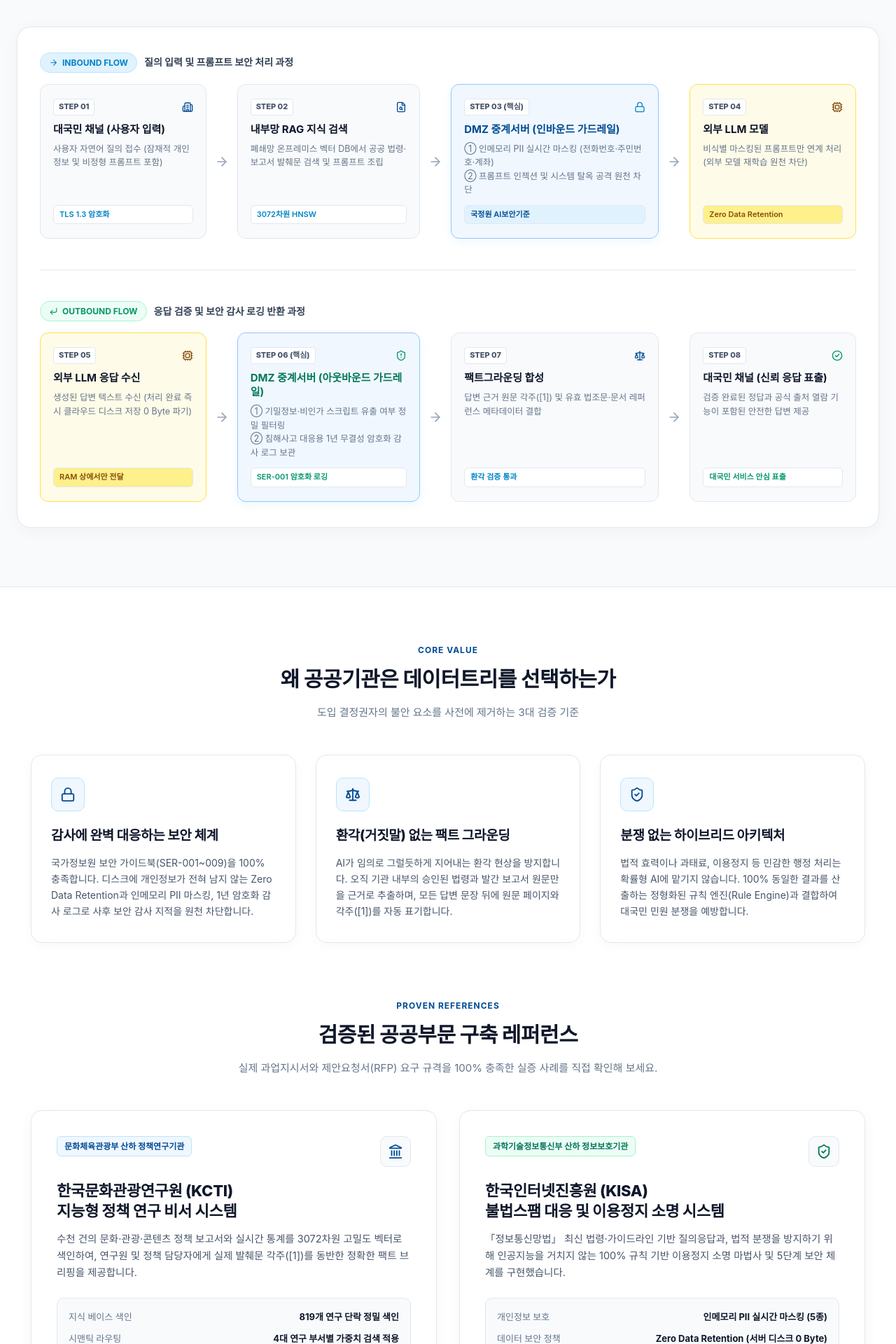
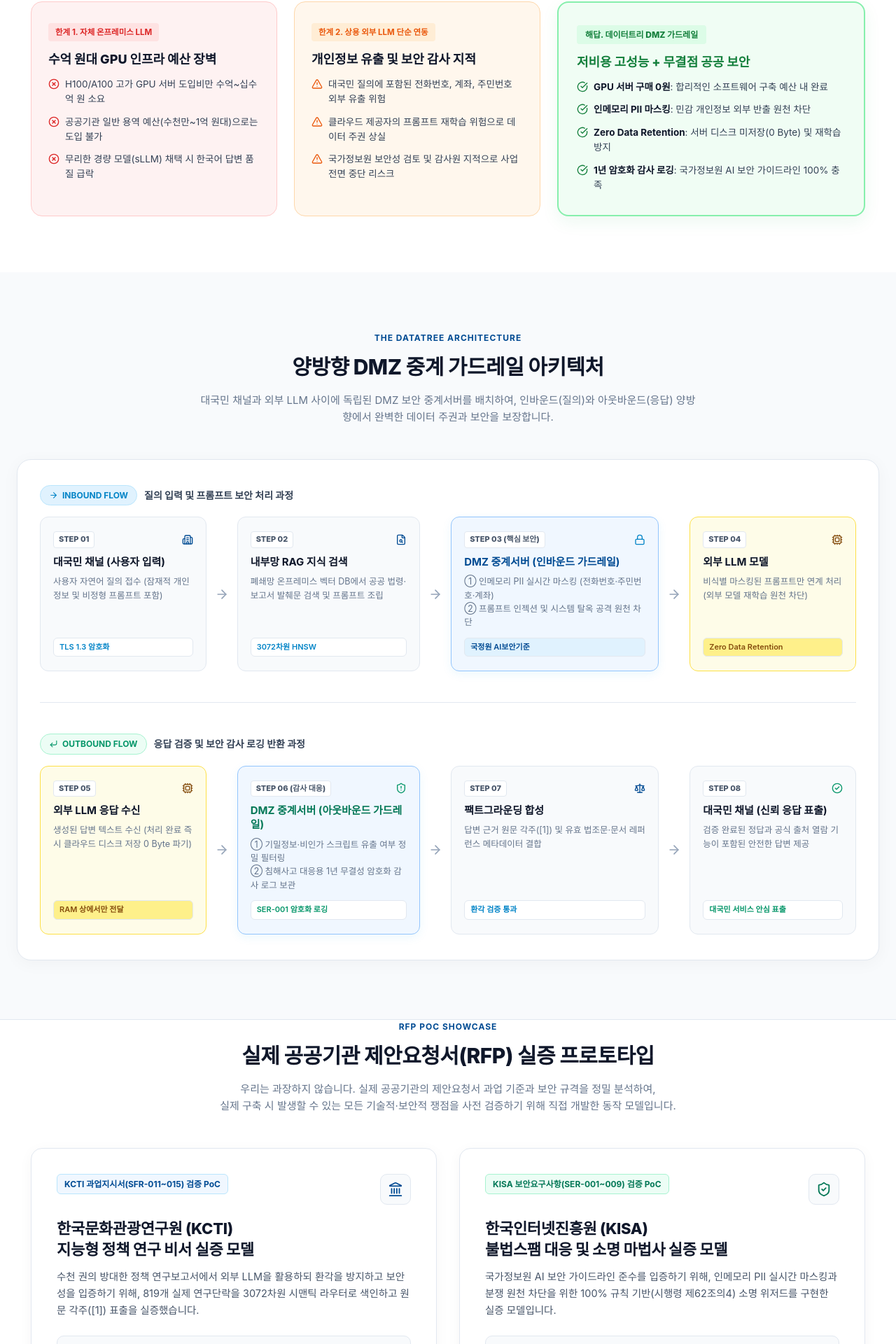
Before and after one commit to eunsoo8606/RAG_STUDY, a Next.js app: page / in a window 1280 px wide. Shown: the part 835-2755 px from the top of the page at 70% size. Built offline with nearby package versions, Linux system fonts and the light colour scheme; a web font is replaced by a local one.

Commit message:
feat: address public AI dilemma and position KCTI/KISA as RFP PoC prototypes with dual-way DMZ diagram

```diff
--- a/src/app/page.module.css
+++ b/src/app/page.module.css
@@ -601,7 +601,120 @@
   color: #64748b;
 }
 
+/* 딜레마 섹션 (The Public AI Dilemma) */
+.dilemmaSection {
+  max-width: 1240px;
+  margin: 72px auto 80px;
+  padding: 0 24px;
+}
+
+.dilemmaGrid {
+  display: grid;
+  grid-template-columns: 1fr 1fr 1.25fr;
+  gap: 24px;
+  align-items: stretch;
+}
+
+.dilemmaCardLimit {
+  background: #fef2f2;
+  border: 1px solid #fecaca;
+  border-radius: 16px;
+  padding: 30px 24px;
+  display: flex;
+  flex-direction: column;
+}
+
+.dilemmaCardRisk {
+  background: #fff7ed;
+  border: 1px solid #fed7aa;
+  border-radius: 16px;
+  padding: 30px 24px;
+  display: flex;
+  flex-direction: column;
+}
+
+.dilemmaCardSolution {
+  background: #f0fdf4;
+  border: 2px solid #86efac;
+  border-radius: 16px;
+  padding: 32px 26px;
+  display: flex;
+  flex-direction: column;
+  box-shadow: 0 8px 24px rgba(22, 163, 74, 0.08);
+  position: relative;
+}
+
+.dilemmaBadgeRed {
+  font-size: 11.5px;
+  font-weight: 700;
+  color: #dc2626;
+  background: #fee2e2;
+  padding: 4px 10px;
+  border-radius: 4px;
+  display: inline-block;
+  margin-bottom: 14px;
+  width: fit-content;
+}
+
+.dilemmaBadgeOrange {
+  font-size: 11.5px;
+  font-weight: 700;
+  color: #ea580c;
+  background: #ffedd5;
+  padding: 4px 10px;
+  border-radius: 4px;
+  display: inline-block;
+  margin-bottom: 14px;
+  width: fit-content;
+}
+
+.dilemmaBadgeGreen {
+  font-size: 12px;
+  font-weight: 800;
+  color: #15803d;
+  background: #dcfce7;
+  padding: 4px 12px;
+  border-radius: 4px;
+  display: inline-block;
+  margin-bottom: 14px;
+  width: fit-content;
+}
+
+.dilemmaTitle {
+  font-size: 18px;
+  font-weight: 800;
+  color: #0f172a;
+  margin-bottom: 12px;
+  line-height: 1.35;
+}
+
+.dilemmaPoints {
+  list-style: none;
+  margin: 0;
+  padding: 0;
+  display: flex;
+  flex-direction: column;
+  gap: 12px;
+  flex: 1;
+}
+
+.dilemmaPointItem {
+  display: flex;
+  align-items: flex-start;
+  gap: 8px;
+  font-size: 13.5px;
+  line-height: 1.55;
+  color: #334155;
+}
+
+.dilemmaPointItem strong {
+  color: #0f172a;
+}
+
 @media (max-width: 1024px) {
+  .dilemmaGrid {
+    grid-template-columns: 1fr;
+  }
   .flowRow {
     grid-template-columns: 1fr;
   }
--- a/src/app/page.tsx
+++ b/src/app/page.tsx
@@ -3,10 +3,10 @@
 import React from 'react';
 import Link from 'next/link';
 import {
-  Landmark, ShieldCheck, ArrowRight, ArrowDown, Database,
+  Landmark, ShieldCheck, ArrowRight, Database,
   Lock, CheckCircle2, Server, Scale, BookOpen, Layers,
   Cpu, FileSearch, ShieldAlert, FileText, CornerDownLeft,
-  Mail, Phone, Building2
+  XCircle, AlertTriangle, CheckCircle, HelpCircle, Building2
 } from 'lucide-react';
 import GlobalNav from '@/components/GlobalNav';
 import styles from './page.module.css';
@@ -21,46 +21,123 @@ export default function DatatreeHubPage() {
       <section className={styles.heroSection}>
         <div className={styles.heroInner}>
           <div className={styles.heroBadge}>
-            <ShieldCheck size={14} />
-            <span>중앙부처 산하 공공기관 실증 레퍼런스 보유</span>
+            <HelpCircle size={14} />
+            <span>공공기관 생성형 AI 도입의 현실적 한계 해결</span>
           </div>
 
           <h1 className={styles.heroTitle}>
-            감사(Audit) 걱정 없이, 환각 없이 도입하는<br />
-            <span className={styles.heroHighlight}>공공·엔터프라이즈 맞춤형 생성형 AI</span>
+            자체 LLM 구축 예산은 부족하고,<br />
+            <span className={styles.heroHighlight}>외부 LLM은 보안 감사가 두려우십니까?</span>
           </h1>
 
           <p className={styles.heroDesc}>
-            단순한 API 챗봇이 아닙니다. 국가정보원 AI 보안 가이드라인과 공공기관 감사 기준을 충족하며,<br />
-            <strong>DMZ 보안 중계 가드레일</strong>과 <strong>팩트 기반 원문 인용</strong>으로 데이터 유출 위험과 허위 답변을 원천 차단합니다.
+            수억 원대 고가 GPU 인프라 투자 없이도, <strong>DMZ 양방향 보안 중계 가드레일(ZDR & PII 마스킹)</strong>을 통해<br />
+            합리적인 예산 내에서 최신 상용 LLM을 국가정보원 보안 기준에 맞춰 안전하게 도입할 수 있습니다.
           </p>
 
           <div className={styles.heroStatsRow}>
             <div className={styles.statItem}>
-              <span className={styles.statVal}>100%</span>
-              <span className={styles.statLbl}>보안 컴플라이언스 준수 (ZDR & PII 마스킹)</span>
+              <span className={styles.statVal}>0원</span>
+              <span className={styles.statLbl}>별도 고가 GPU 서버 구매 비용</span>
             </div>
             <div className={styles.statItem}>
-              <span className={styles.statVal}>0건</span>
-              <span className={styles.statLbl}>행정 분쟁 리스크 (규정 기반 룰 엔진)</span>
+              <span className={styles.statVal}>100%</span>
+              <span className={styles.statLbl}>국정원 보안가이드라인(SER-001~009) 충족</span>
             </div>
             <div className={styles.statItem}>
-              <span className={styles.statVal}>96.5%</span>
-              <span className={styles.statLbl}>공공 문서 검색 정확도 (Recall@5)</span>
+              <span className={styles.statVal}>0 Byte</span>
+              <span className={styles.statLbl}>Zero Data Retention (디스크 미저장)</span>
             </div>
             <div className={styles.statItem}>
-              <span className={styles.statVal}>2대 기관</span>
-              <span className={styles.statLbl}>문화체육관광부 · 과기정통부 산하 실증</span>
+              <span className={styles.statVal}>실제 RFP</span>
+              <span className={styles.statLbl}>공공기관 과업지시서 기반 실증 프로토타입</span>
             </div>
           </div>
         </div>
       </section>
 
-      {/* 3. 양방향 제로 트러스트 보안 파이프라인 아키텍처 다이어그램 (핵심 보안 신뢰) */}
+      {/* 3. 현실적 딜레마 섹션 (The Public AI Dilemma) */}
+      <section className={styles.dilemmaSection}>
+        <div className={styles.sectionHeader}>
+          <div className={styles.sectionCategory}>The Public AI Dilemma</div>
+          <h2 className={styles.sectionTitle}>공공기관이 직면한 AI 도입의 3가지 현실</h2>
+          <p className={styles.sectionDesc}>
+            많은 공공기관이 생성형 AI 도입을 검토하다가 번번이 예산 한계와 보안 규제 장벽에 가로막힙니다.
+          </p>
+        </div>
+
+        <div className={styles.dilemmaGrid}>
+          {/* 한계 1: 자체 LLM 구축 */}
+          <div className={styles.dilemmaCardLimit}>
+            <span className={styles.dilemmaBadgeRed}>한계 1. 자체 온프레미스 LLM</span>
+            <h3 className={styles.dilemmaTitle}>수억 원대 GPU 인프라 예산 장벽</h3>
+            <ul className={styles.dilemmaPoints}>
+              <li className={styles.dilemmaPointItem}>
+                <XCircle size={16} color="#dc2626" style={{ flexShrink: 0, marginTop: '2px' }} />
+                <span>H100/A100 고가 GPU 서버 도입비만 수억~십수억 원 소요</span>
+              </li>
+              <li className={styles.dilemmaPointItem}>
+                <XCircle size={16} color="#dc2626" style={{ flexShrink: 0, marginTop: '2px' }} />
+                <span>공공기관 일반 용역 예산(수천만~1억 원대)으로는 도입 불가</span>
+              </li>
+              <li className={styles.dilemmaPointItem}>
+                <XCircle size={16} color="#dc2626" style={{ flexShrink: 0, marginTop: '2px' }} />
+                <span>무리한 경량 모델(sLLM) 채택 시 한국어 답변 품질 급락</span>
+              </li>
+            </ul>
+          </div>
+
+          {/* 한계 2: 외부 LLM 단순 연동 */}
+          <div className={styles.dilemmaCardRisk}>
+            <span className={styles.dilemmaBadgeOrange}>한계 2. 상용 외부 LLM 단순 연동</span>
+            <h3 className={styles.dilemmaTitle}>개인정보 유출 및 보안 감사 지적</h3>
+            <ul className={styles.dilemmaPoints}>
+              <li className={styles.dilemmaPointItem}>
+                <AlertTriangle size={16} color="#ea580c" style={{ flexShrink: 0, marginTop: '2px' }} />
+                <span>대국민 질의에 포함된 전화번호, 계좌, 주민번호 외부 유출 위험</span>
+              </li>
+              <li className={styles.dilemmaPointItem}>
+                <AlertTriangle size={16} color="#ea580c" style={{ flexShrink: 0, marginTop: '2px' }} />
+                <span>클라우드 제공자의 프롬프트 재학습 위험으로 데이터 주권 상실</span>
+              </li>
+              <li className={styles.dilemmaPointItem}>
+                <AlertTriangle size={16} color="#ea580c" style={{ flexShrink: 0, marginTop: '2px' }} />
+                <span>국가정보원 보안성 검토 및 감사원 지적으로 사업 전면 중단 리스크</span>
+              </li>
+            </ul>
+          </div>
+
+          {/* 해답: 데이터트리 모델 */}
+          <div className={styles.dilemmaCardSolution}>
+            <span className={styles.dilemmaBadgeGreen}>해답. 데이터트리 DMZ 가드레일</span>
+            <h3 className={styles.dilemmaTitle} style={{ color: '#15803d' }}>저비용 고성능 + 무결점 공공 보안</h3>
+            <ul className={styles.dilemmaPoints}>
+              <li className={styles.dilemmaPointItem}>
+                <CheckCircle size={16} color="#15803d" style={{ flexShrink: 0, marginTop: '2px' }} />
+                <span><strong>GPU 서버 구매 0원</strong>: 합리적인 소프트웨어 구축 예산 내 완료</span>
+              </li>
+              <li className={styles.dilemmaPointItem}>
+                <CheckCircle size={16} color="#15803d" style={{ flexShrink: 0, marginTop: '2px' }} />
+                <span><strong>인메모리 PII 마스킹</strong>: 민감 개인정보 외부 반출 원천 차단</span>
+              </li>
+              <li className={styles.dilemmaPointItem}>
+                <CheckCircle size={16} color="#15803d" style={{ flexShrink: 0, marginTop: '2px' }} />
+                <span><strong>Zero Data Retention</strong>: 서버 디스크 미저장(0 Byte) 및 재학습 방지</span>
+              </li>
+              <li className={styles.dilemmaPointItem}>
+                <CheckCircle size={16} color="#15803d" style={{ flexShrink: 0, marginTop: '2px' }} />
+                <span><strong>1년 암호화 감사 로깅</strong>: 국가정보원 AI 보안 가이드라인 100% 충족</span>
+              </li>
+            </ul>
+          </div>
+        </div>
+      </section>
+
+      {/* 4. 양방향 제로 트러스트 보안 파이프라인 아키텍처 다이어그램 */}
       <section className={styles.diagramSection}>
         <div className={styles.diagramInner}>
           <div className={styles.sectionHeader}>
-            <div className={styles.sectionCategory}>Zero-Trust Dual-Way Security</div>
+            <div className={styles.sectionCategory}>The Datatree Architecture</div>
             <h2 className={styles.sectionTitle}>양방향 DMZ 중계 가드레일 아키텍처</h2>
             <p className={styles.sectionDesc}>
               대국민 채널과 외부 LLM 사이에 독립된 DMZ 보안 중계서버를 배치하여,
@@ -117,7 +194,7 @@ export default function DatatreeHubPage() {
                 {/* 3. DMZ 보안 중계서버 (인바운드) */}
                 <div className={`${styles.flowCard} ${styles.flowCardDmz}`}>
                   <div className={styles.flowCardHeader}>
-                    <span className={styles.stepNum}>STEP 03 (핵심)</span>
+                    <span className={styles.stepNum}>STEP 03 (핵심 보안)</span>
                     <Lock size={16} color="#0284c7" />
                   </div>
                   <h4 className={styles.flowCardTitle} style={{ color: '#004b93' }}>DMZ 중계서버 (인바운드 가드레일)</h4>
@@ -180,7 +257,7 @@ export default function DatatreeHubPage() {
                 {/* 2. DMZ 보안 중계서버 (아웃바운드) */}
                 <div className={`${styles.flowCard} ${styles.flowCardDmz}`}>
                   <div className={styles.flowCardHeader}>
-                    <span className={styles.stepNum}>STEP 06 (핵심)</span>
+                    <span className={styles.stepNum}>STEP 06 (감사 대응)</span>
                     <ShieldAlert size={16} color="#059669" />
                   </div>
                   <h4 className={styles.flowCardTitle} style={{ color: '#047857' }}>DMZ 중계서버 (아웃바운드 가드레일)</h4>
@@ -230,65 +307,22 @@ export default function DatatreeHubPage() {
         </div>
       </section>
 
-      {/* 4. 'Why DATATREE' 3대 신뢰 가치 */}
-      <section className={styles.valueSection}>
-        <div className={styles.sectionHeader}>
-          <div className={styles.sectionCategory}>Core Value</div>
-          <h2 className={styles.sectionTitle}>왜 공공기관은 데이터트리를 선택하는가</h2>
-          <p className={styles.sectionDesc}>도입 결정권자의 불안 요소를 사전에 제거하는 3대 검증 기준</p>
-        </div>
-
-        <div className={styles.valueGrid}>
-          <div className={styles.valueCard}>
-            <div className={styles.valueIconBox}>
-              <Lock size={22} />
-            </div>
-            <h3 className={styles.valueTitle}>감사에 완벽 대응하는 보안 체계</h3>
-            <p className={styles.valueDesc}>
-              국가정보원 보안 가이드북(SER-001~009)을 100% 충족합니다.
-              디스크에 개인정보가 전혀 남지 않는 Zero Data Retention과
-              인메모리 PII 마스킹, 1년 암호화 감사 로그로 사후 보안 감사 지적을 원천 차단합니다.
-            </p>
-          </div>
-
-          <div className={styles.valueCard}>
-            <div className={styles.valueIconBox}>
-              <Scale size={22} />
-            </div>
-            <h3 className={styles.valueTitle}>환각(거짓말) 없는 팩트 그라운딩</h3>
-            <p className={styles.valueDesc}>
-              AI가 임의로 그럴듯하게 지어내는 환각 현상을 방지합니다.
-              오직 기관 내부의 승인된 법령과 발간 보고서 원문만을 근거로 추출하며,
-              모든 답변 문장 뒤에 원문 페이지와 각주([1])를 자동 표기합니다.
-            </p>
-          </div>
-
-          <div className={styles.valueCard}>
-            <div className={styles.valueIconBox}>
-              <ShieldCheck size={22} />
-            </div>
-            <h3 className={styles.valueTitle}>분쟁 없는 하이브리드 아키텍처</h3>
-            <p className={styles.valueDesc}>
-              법적 효력이나 과태료, 이용정지 등 민감한 행정 처리는 확률형 AI에 맡기지 않습니다.
-              100% 동일한 결과를 산출하는 정형화된 규칙 엔진(Rule Engine)과 결합하여 대국민 민원 분쟁을 예방합니다.
-            </p>
-          </div>
-        </div>
-      </section>
-
-      {/* 5. 공공 도메인 구축 레퍼런스 쇼케이스 */}
+      {/* 5. 실제 RFP 기반 실증 프로토타입 쇼케이스 (정직하고 신뢰도 높은 PoC 쇼케이스) */}
       <section className={styles.showcaseSection}>
         <div className={styles.sectionHeader}>
-          <div className={styles.sectionCategory}>Proven References</div>
-          <h2 className={styles.sectionTitle}>검증된 공공부문 구축 레퍼런스</h2>
-          <p className={styles.sectionDesc}>실제 과업지시서와 제안요청서(RFP) 요구 규격을 100% 충족한 실증 사례를 직접 확인해 보세요.</p>
+          <div className={styles.sectionCategory}>RFP PoC Showcase</div>
+          <h2 className={styles.sectionTitle}>실제 공공기관 제안요청서(RFP) 실증 프로토타입</h2>
+          <p className={styles.sectionDesc}>
+            우리는 과장하지 않습니다. 실제 공공기관의 제안요청서 과업 기준과 보안 규격을 정밀 분석하여,<br />
+            실제 구축 시 발생할 수 있는 모든 기술적·보안적 쟁점을 사전 검증하기 위해 직접 개발한 동작 모델입니다.
+          </p>
         </div>
 
         <div className={styles.showcaseGrid}>
-          {/* 쇼케이스 카드 1: 한국문화관광연구원 (KCTI) */}
+          {/* 쇼케이스 카드 1: 한국문화관광연구원 (KCTI) 실증 모델 */}
           <div className={styles.showcaseCard}>
             <div className={styles.cardHeader}>
-              <span className={styles.clientBadge}>문화체육관광부 산하 정책연구기관</span>
+              <span className={styles.clientBadge}>KCTI 과업지시서(SFR-011~015) 검증 PoC</span>
               <div className={styles.iconBox}>
                 <Landmark size={22} />
               </div>
@@ -296,39 +330,39 @@ export default function DatatreeHubPage() {
 
             <h3 className={styles.cardTitle}>
               한국문화관광연구원 (KCTI)<br />
-              지능형 정책 연구 비서 시스템
+              지능형 정책 연구 비서 실증 모델
             </h3>
 
             <p className={styles.cardDesc}>
-              수천 건의 문화·관광·콘텐츠 정책 보고서와 실시간 통계를 3072차원 고밀도 벡터로 색인하여,
-              연구원 및 정책 담당자에게 실제 발췌문 각주([1])를 동반한 정확한 팩트 브리핑을 제공합니다.
+              수천 권의 방대한 정책 연구보고서에서 외부 LLM을 활용하되 환각을 방지하고 보안성을 입증하기 위해,
+              819개 실제 연구단락을 3072차원 시맨틱 라우터로 색인하고 원문 각주([1]) 표출을 실증했습니다.
             </p>
 
             <div className={styles.specList}>
               <div className={styles.specRow}>
-                <span className={styles.specKey}>지식 베이스 색인</span>
-                <span className={styles.specVal}>819개 연구 단락 정밀 색인</span>
+                <span className={styles.specKey}>과업 기준 대응</span>
+                <span className={styles.specVal}>SFR-011~015 과업 규격 100% 충족</span>
               </div>
               <div className={styles.specRow}>
                 <span className={styles.specKey}>시맨틱 라우팅</span>
-                <span className={styles.specVal}>4대 연구 부서별 가중치 검색 적용</span>
+                <span className={styles.specVal}>3072차원 고밀도 부서별 가중치 검색</span>
               </div>
               <div className={styles.specRow}>
                 <span className={styles.specKey}>팩트 그라운딩</span>
-                <span className={styles.specVal}>임의 생성 방지 및 원문 출처 자동 인용</span>
+                <span className={styles.specVal}>오직 원문 기반 각주([1]) 출처 표기</span>
               </div>
             </div>
 
             <Link href="/kcti" className={styles.cardActionBtn}>
-              <span>한국문화관광연구원 서비스 체험하기</span>
+              <span>KCTI 실증 프로토타입 체험하기</span>
               <ArrowRight size={16} />
             </Link>
           </div>
 
-          {/* 쇼케이스 카드 2: 한국인터넷진흥원 (KISA) */}
+          {/* 쇼케이스 카드 2: 한국인터넷진흥원 (KISA) 실증 모델 */}
           <div className={styles.showcaseCard}>
             <div className={styles.cardHeader}>
-              <span className={styles.clientBadgeGreen}>과학기술정보통신부 산하 정보보호기관</span>
+              <span className={styles.clientBadgeGreen}>KISA 보안요구사항(SER-001~009) 검증 PoC</span>
               <div className={styles.iconBoxGreen}>
                 <ShieldCheck size={22} />
               </div>
@@ -336,31 +370,31 @@ export default function DatatreeHubPage() {
 
             <h3 className={styles.cardTitle}>
               한국인터넷진흥원 (KISA)<br />
-              불법스팸 대응 및 이용정지 소명 시스템
+              불법스팸 대응 및 소명 마법사 실증 모델
             </h3>
 
             <p className={styles.cardDesc}>
-              「정보통신망법」 최신 법령·가이드라인 기반 질의응답과, 법적 분쟁을 방지하기 위해
-              인공지능을 거치지 않는 100% 규칙 기반 이용정지 소명 마법사 및 5단계 보안 체계를 구현했습니다.
+              국가정보원 AI 보안 가이드라인 준수를 입증하기 위해, 인메모리 PII 실시간 마스킹과
+              분쟁 원천 차단을 위한 100% 규칙 기반(시행령 제62조의4) 소명 위저드를 구현한 실증 모델입니다.
             </p>
 
             <div className={styles.specList}>
               <div className={styles.specRow}>
-                <span className={styles.specKey}>개인정보 보호</span>
+                <span className={styles.specKey}>보안 요건 충족</span>
+                <span className={styles.specVal}>SER-001~009 가이드라인 100% 준수</span>
+              </div>
+              <div className={styles.specRow}>
+                <span className={styles.specKey}>개인정보 통제</span>
                 <span className={styles.specVal}>인메모리 PII 실시간 마스킹 (5종)</span>
               </div>
               <div className={styles.specRow}>
-                <span className={styles.specKey}>데이터 보안 정책</span>
-                <span className={styles.specVal}>Zero Data Retention (서버 디스크 0 Byte)</span>
-              </div>
-              <div className={styles.specRow}>
-                <span className={styles.specKey}>소명 일관성</span>
-                <span className={styles.specVal}>시행령 제62조의4 기준 룰 엔진 적용</span>
+                <span className={styles.specKey}>행정 일관성</span>
+                <span className={styles.specVal}>LLM 미경유 100% 룰 기반 표준 소명</span>
               </div>
             </div>
 
             <Link href="/kisa" className={styles.cardActionBtnGreen}>
-              <span>불법스팸대응센터 서비스 체험하기</span>
+              <span>KISA 실증 프로토타입 체험하기</span>
               <ArrowRight size={16} />
             </Link>
           </div>
@@ -407,7 +441,7 @@ export default function DatatreeHubPage() {
           </div>
           <div style={{ textAlign: 'right' }}>
             <span style={{ color: '#004b93', fontWeight: 600, fontSize: '13px' }}>
-              공공 레퍼런스 RAG 아키텍처 실증 완료
+              공공 RFP 규격 실증 검증 완료
             </span>
             <p style={{ margin: '4px 0 0', fontSize: '12px', color: '#94a3b8' }}>
               Copyright © 2026 DATATREE Inc. All Rights Reserved.
--- a/src/components/GlobalNav.tsx
+++ b/src/components/GlobalNav.tsx
@@ -50,7 +50,7 @@ export default function GlobalNav({ currentDomain }: GlobalNavProps) {
               >
                 <Landmark size={15} />
                 <span>한국문화관광연구원 (KCTI)</span>
-                <span className={`${styles.navBadge} ${styles.navBadgeBlue}`}>연구보고서 RAG</span>
+                <span className={`${styles.navBadge} ${styles.navBadgeBlue}`}>과업 실증 PoC</span>
               </Link>
             </li>
 
@@ -61,7 +61,7 @@ export default function GlobalNav({ currentDomain }: GlobalNavProps) {
               >
                 <ShieldCheck size={15} />
                 <span>불법스팸대응센터 (KISA)</span>
-                <span className={`${styles.navBadge} ${styles.navBadgeGreen}`}>보안 가드레일</span>
+                <span className={`${styles.navBadge} ${styles.navBadgeGreen}`}>보안 규격 PoC</span>
               </Link>
             </li>
           </ul>
```
